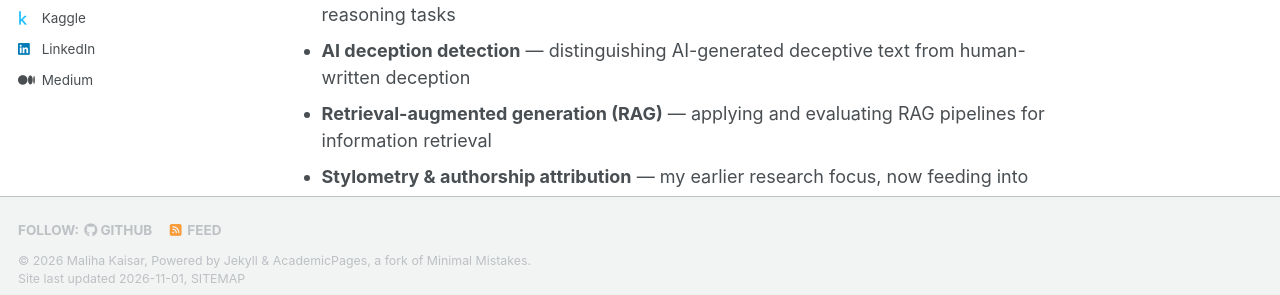
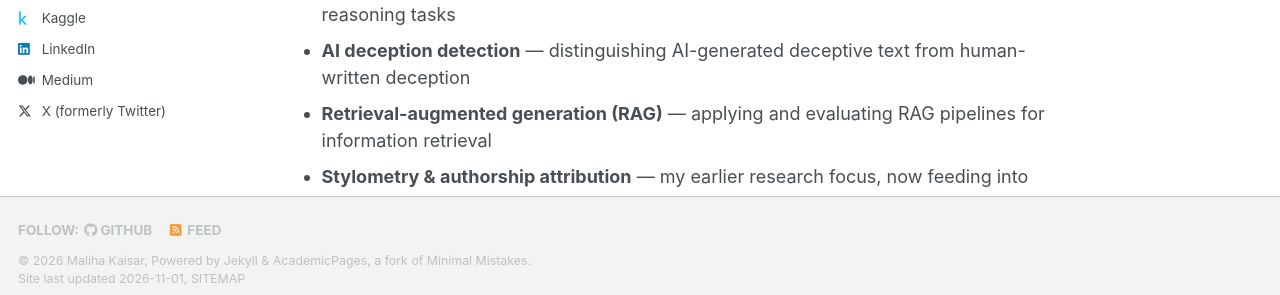
Before and after one commit to MalihaKaisar/MalihaKaisar.github.io, a Jekyll site: the page built from _pages/about.md, in a window 1280 px wide. Shown: the part 593-888 px from the top of the page. Built offline with Jekyll 4.4.1, drawn with Linux system fonts in a browser that asks for light colours; a style sheet for code colours, icons or effects is not loaded; part of the change alters nothing that is shown.

Commit message:
Add Twitter username to configuration

```diff
--- a/_config.yml
+++ b/_config.yml
@@ -74,7 +74,7 @@ author:
   steam            : # Username
   telegram         : # URL
   tumblr           : # Username
-  twitter          : # Username
+  twitter          : "MalihaKaisar"
   vine             : # Username
   weibo            : # Username
   wikipedia        : # Username
```
